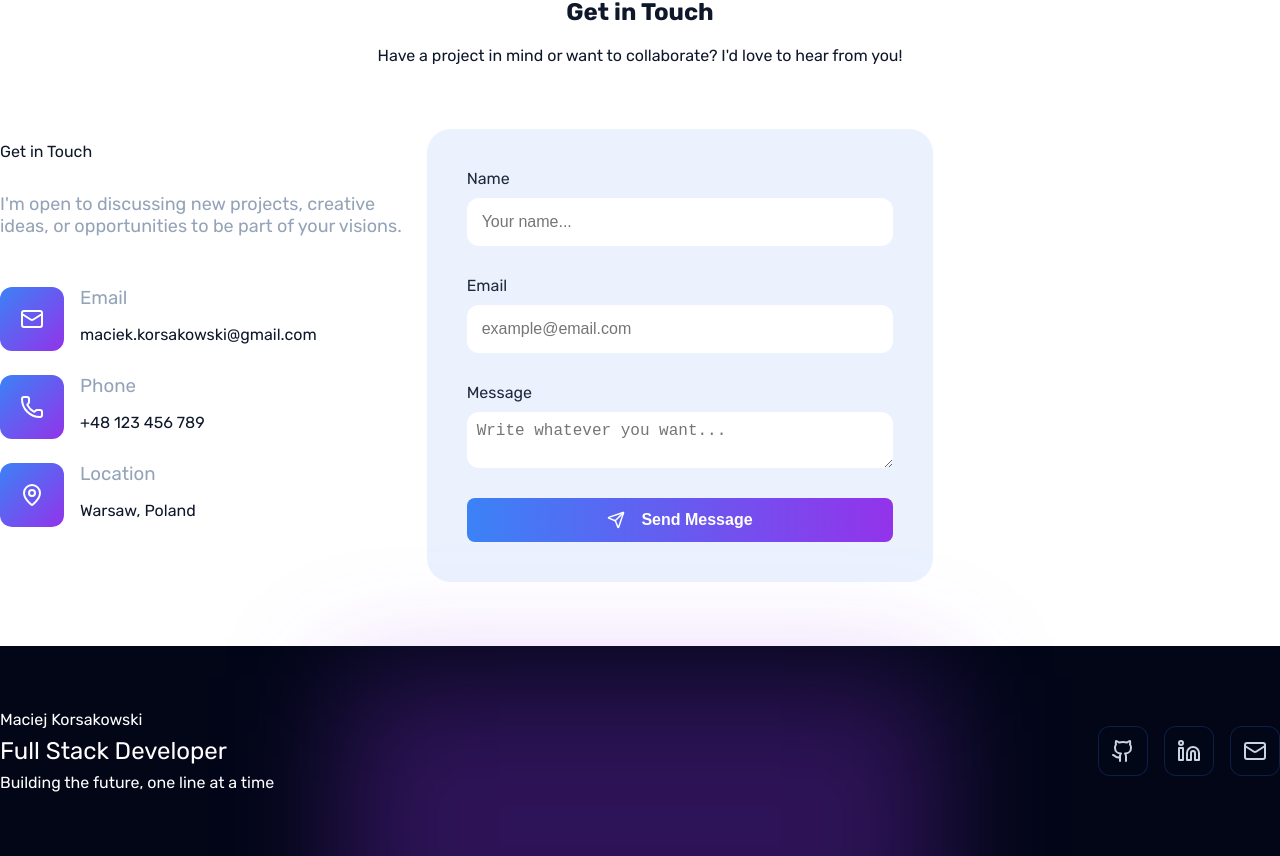
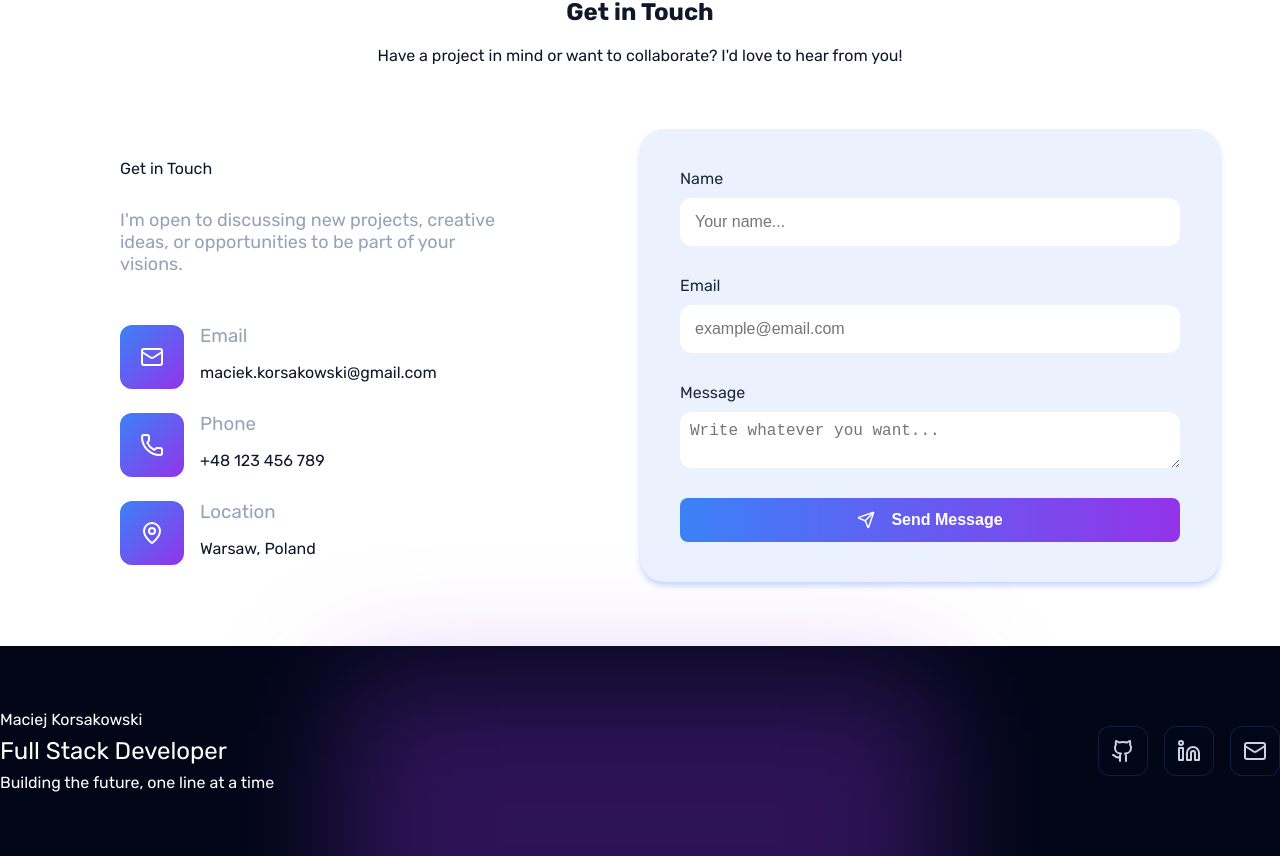
Before and after one commit to Mattias988/MKorsakowsky-V2, a Next.js app in the folder frontend/: page / in a window 1280 px wide. Shown: the part 5572-6428 px from the top of the page. Built offline with nearby package versions, Linux system fonts and the light colour scheme; no server answers.

Commit message:
style: improve layout and responsiveness of Contact and ContactForm components

```diff
--- a/frontend/src/components/ContactForm/ContactForm.module.scss
+++ b/frontend/src/components/ContactForm/ContactForm.module.scss
@@ -1,7 +1,6 @@
 @use '@/styles/abstracts/variables' as v;
 
 .contactForm {
-
 
   .form {
     display: flex;
@@ -12,8 +11,12 @@
     padding: 40px;
     background-color: v.$glass-bg;
     border-radius: 24px;
-    box-shadow: 0 2px 4px v.$hero-bg-gradient;
+    box-shadow: 0 4px 6px -1px v.$glow-blue;
 
+    &:hover {
+      box-shadow: 0 10px 20px v.$glow-blue;
+      transition: all 0.1s ease-in-out;
+    }
     .formGroup {
       display: flex;
       flex-direction: column;
--- a/frontend/src/sections/Contact/Contact.module.scss
+++ b/frontend/src/sections/Contact/Contact.module.scss
@@ -9,13 +9,18 @@
   .mainInfoContainer {
     width: 100%;
     display: grid;
-    grid-template-columns: repeat(auto-fill, minmax(400px, 1fr));
+    grid-template-columns: repeat(auto-fit  , minmax(400px, 1fr));
     justify-content: space-around;
+    align-items: center;
+    margin:0 auto;
 
     .contactLeftContainer {
+      width: 100%;
+      max-width: 400px;
       display: flex;
       flex-direction: column;
       gap: 2rem;
+      margin-inline: auto;
 
       .contentLeft {
         display: flex;
```
